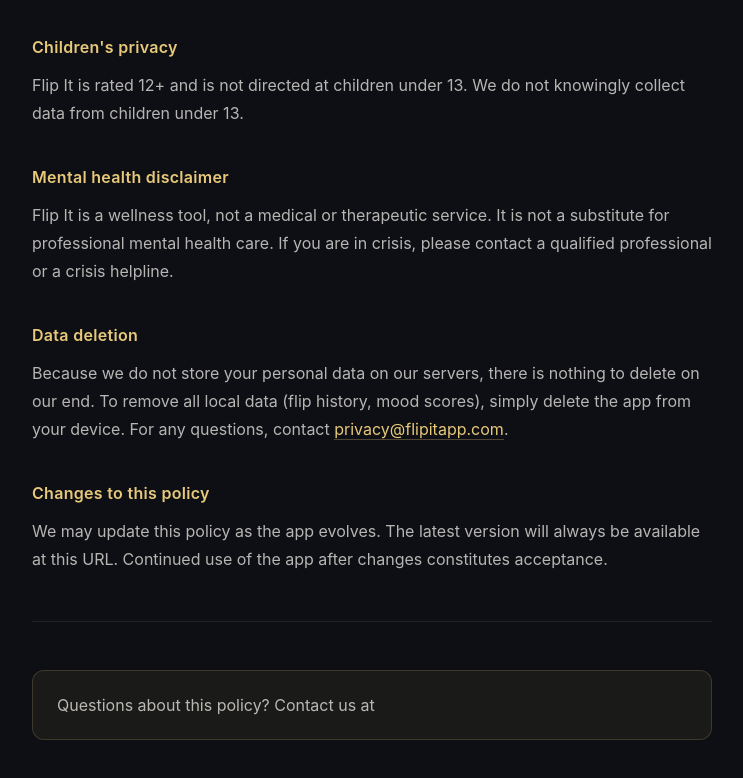
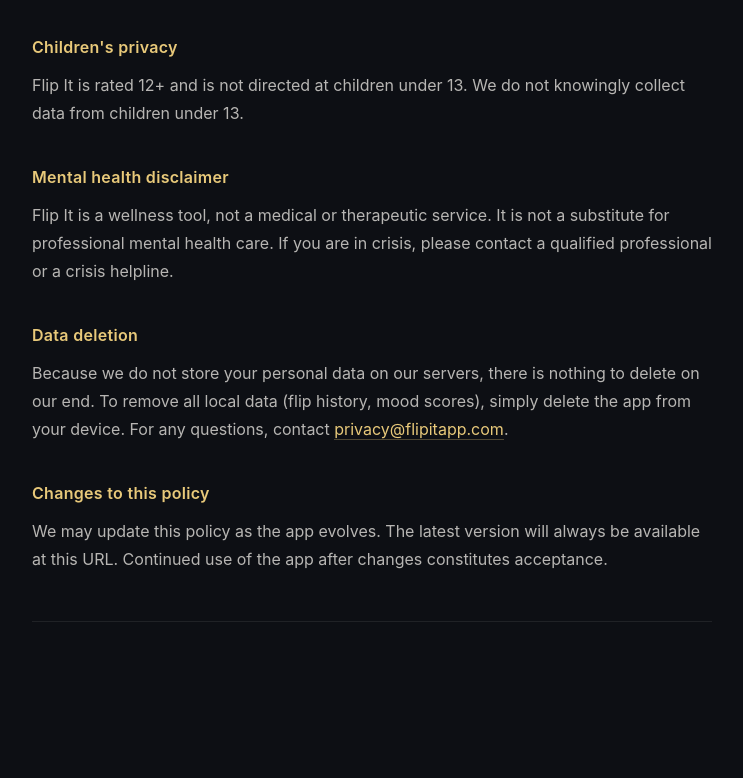
Before and after one commit to Moshunnar/flipit-privacy, a plain HTML site: page index.html in a window 1280 px wide. Shown: the part 1413-2191 px from the top of the page, without its empty margins (268-1011 px from the left). After the commit the page ends 2163 px from the top, so only its background shows below. Drawn offline with Linux system fonts and the light colour scheme.

Commit message:
Update index.html

```diff
--- a/index.html
+++ b/index.html
@@ -72,6 +72,3 @@
     <p>We may update this policy as the app evolves. The latest version will always be available at this URL. Continued use of the app after changes constitutes acceptance.</p>
 
     <hr class="divider" />
-
-    <div class="contact">
-      <p>Questions about this policy? Contact us at <a href="/cdn-cgi/l/email-protection#205052495641435960464c495049544150500e434f4d"><span class="__cf_emai
```
